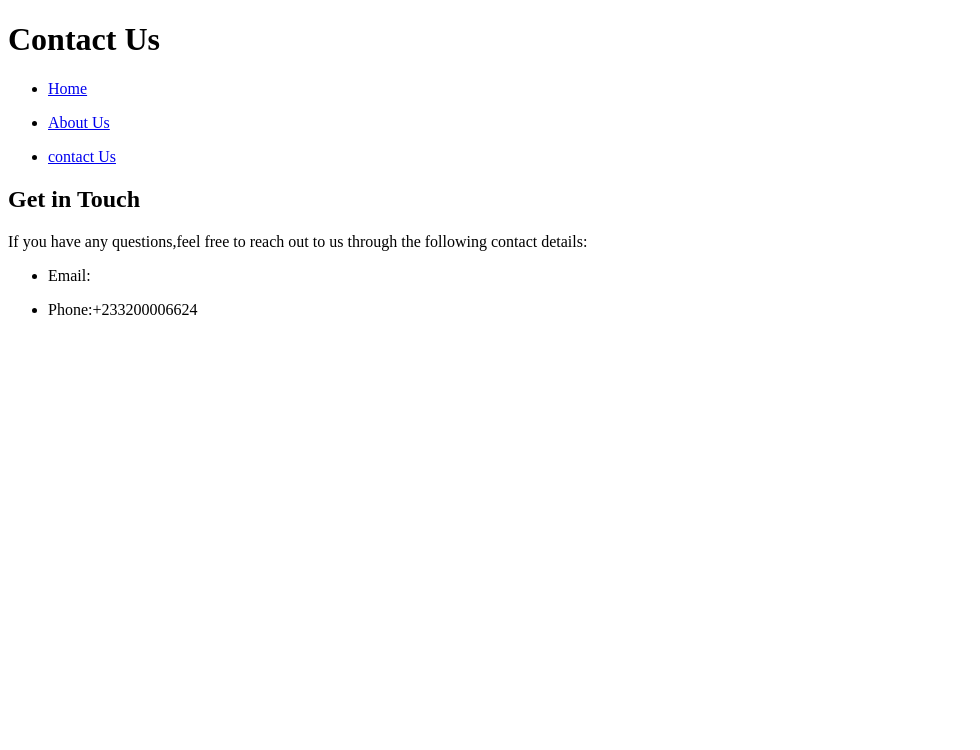
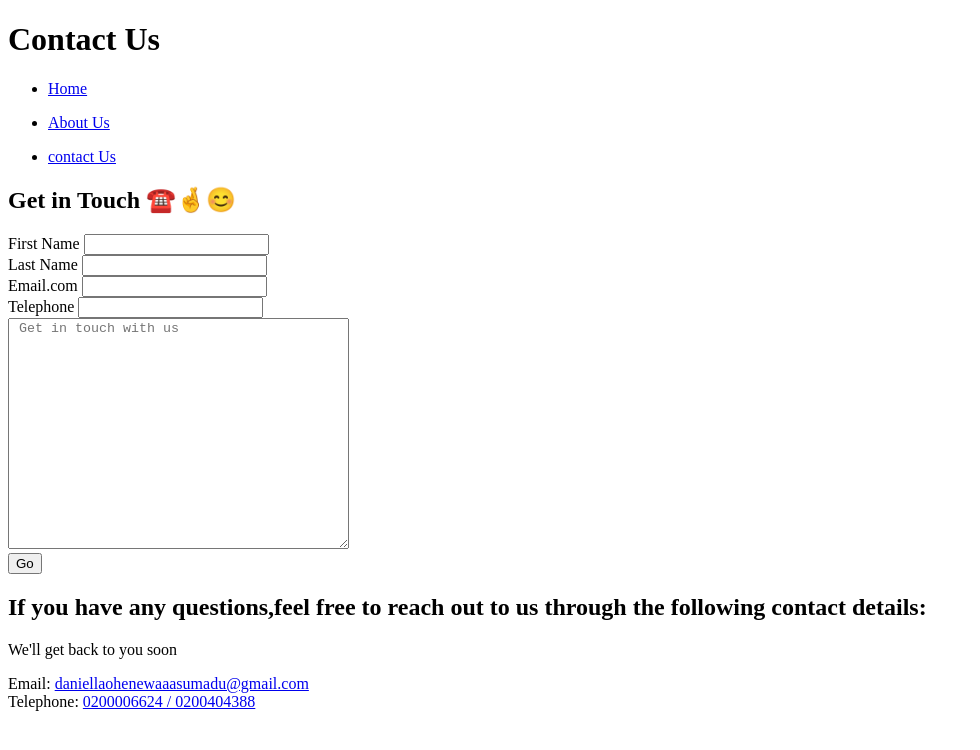
Before and after one commit to DaniellaOhenewaaAsumadu/T4G-homework3, a plain HTML site: page pages/contactus.html in a window 1280 px wide. Shown: the whole page, without its empty margins (0-980 px from the left). Drawn offline with Linux system fonts and the light colour scheme.

Commit message:
added a few changes

```diff
--- a/pages/contactus.html
+++ b/pages/contactus.html
@@ -12,10 +12,46 @@
         <ul><li><a href="aboutus.html">About Us</a></li></ul>
         <ul><li><a href="contactus.html">contact Us</a></li></ul>
     </nav>
-    <h2>Get in Touch</h2>
-    <p>If you have any questions,feel free to reach out to us through the following contact details:</p>
-    <ul><li>Email: </li></ul>
-    <ul><li>Phone:+233200006624</li></ul>
+
+
+    <h2>Get in Touch ☎️🤞😊</h2>
+    <form action="">
+        <div>
+            <label for="">First Name</label>
+            <input type="text" name="" id="" required>
+        </div>
+        <div>
+            <label for="">Last Name</label>
+            <input type="text" name="" id="" required>
+        </div>
+        <div>
+            <label for="">Email.com</label>
+            <input type="text" name="" id=""required>
+        </div>
+        <div>
+            <label for="">Telephone</label>
+            <input type="text" name="" id="" required>
+        </div>
+        <div>
+            <textarea name="" id="" cols="40" rows="15" placeholder=" Get in touch with us"></textarea>
+        </div>
+        <input type="submit" value="Go">
+    </form>
+
+    <h2>If you have any questions,feel free to reach out to us through the following contact details:</h2>
+    <p>We'll get back to you soon</p>
+    <div>
+        Email: <a href="daniellaohenewaaasumadu@gmail.com">daniellaohenewaaasumadu@gmail.com</a>
+    </div>
+    <div>
+        Telephone: <a href="0200006624 / 0200404388">0200006624 / 0200404388</a>
+    </div>
+    <footer>
+        <i class="fa-brands fa-facebook"></i>
+        <i class="fa-brands fa-tiktok"></i>
+        <i class="fa-brands fa-instagram"></i>
+
+    </footer>
 
 
 </body>
```
Also changed, not shown: index.html (+2 -4 lines), pages/aboutus.html (+1 -1 lines).
